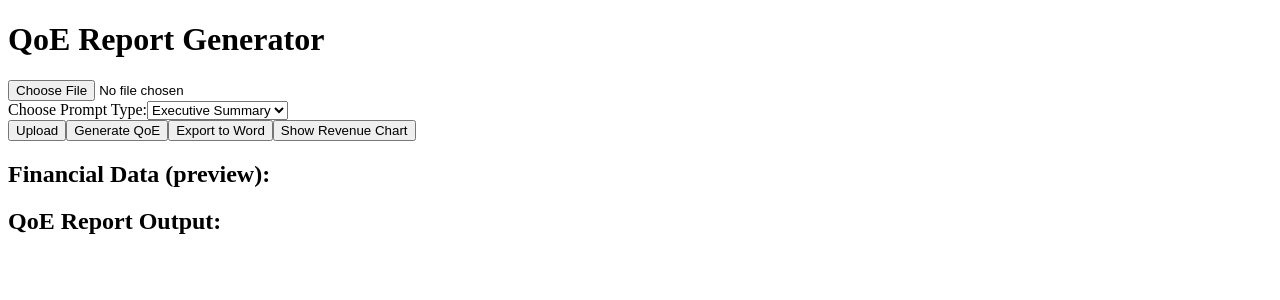
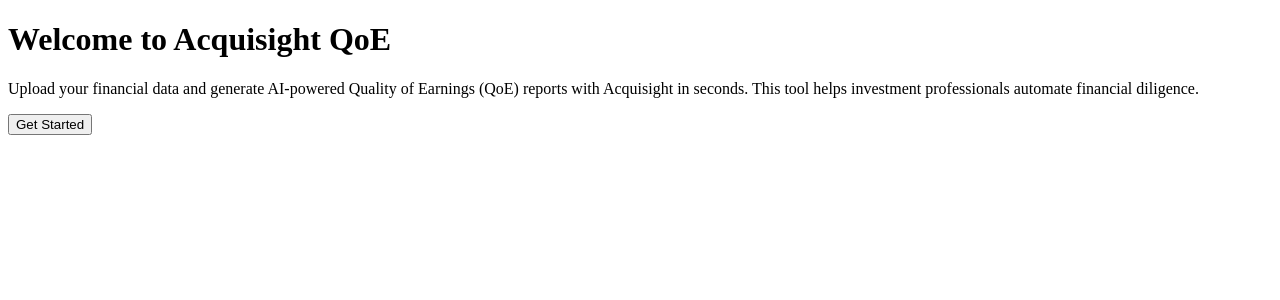
Before and after one commit to balte786/qoe_frontend_vercel, a React (Vite) app: page / in a window 1280 px wide. Shown: the top 300 px of the page. Built offline with nearby package versions, Linux system fonts and the light colour scheme; the HTML template or start-up script is replaced by a standard one.

Commit message:
add landing page

```diff
--- a/src/App.jsx
+++ b/src/App.jsx
@@ -1,13 +1,19 @@
 
 import React, { useState } from 'react';
 import axios from 'axios';
+import LandingPage from './LandingPage';
 
 function App() {
+  const [showApp, setShowApp] = useState(false);
   const [file, setFile] = useState(null);
   const [summary, setSummary] = useState('');
   const [qoeText, setQoeText] = useState('');
   const [promptType, setPromptType] = useState('executive_summary');
   const [chartUrl, setChartUrl] = useState('');
+
+  if (!showApp) {
+    return <LandingPage onContinue={() => setShowApp(true)} />;
+  }
 
   const handleFileChange = (e) => {
     setFile(e.target.files[0]);
@@ -50,7 +56,7 @@
 
   return (
     <div className="p-6 max-w-xl mx-auto">
-      <h1 className="text-2xl font-bold mb-4">QoE Report Generator</h1>
+      <h1 className="text-2xl font-bold mb-4">Acquisight QoE</h1>
       <input type="file" onChange={handleFileChange} className="mb-4" />
 
       <div className="mb-4">
--- /dev/null
+++ b/src/LandingPage.jsx
@@ -0,0 +1,22 @@
+
+import React from 'react';
+
+function LandingPage({ onContinue }) {
+  return (
+    <div className="p-8 max-w-2xl mx-auto text-center">
+      <h1 className="text-4xl font-bold mb-4">Welcome to Acquisight QoE</h1>
+      <p className="text-lg text-gray-700 mb-6">
+        Upload your financial data and generate AI-powered Quality of Earnings (QoE) reports with Acquisight
+        in seconds. This tool helps investment professionals automate financial diligence.
+      </p>
+      <button
+        onClick={onContinue}
+        className="bg-blue-600 text-white px-6 py-3 rounded-lg text-lg hover:bg-blue-700"
+      >
+        Get Started
+      </button>
+    </div>
+  );
+}
+
+export default LandingPage;
```
